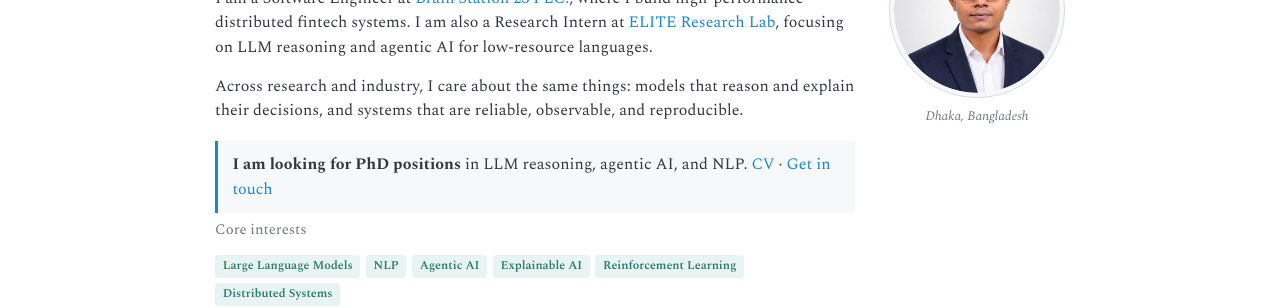
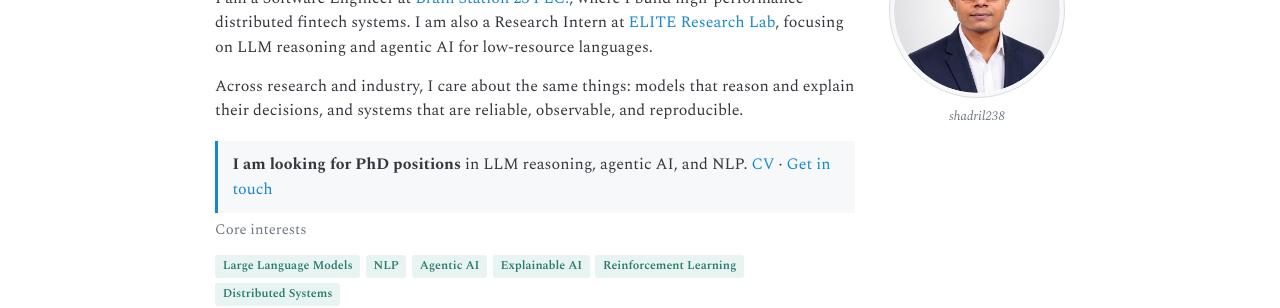
Before and after one commit to shadril238/shadril238.github.io, a Jekyll site: the page built from index.html, in a window 1280 px wide and 900 px high. Shown: the part 319-627 px from the top of the window. Built offline with Jekyll 4.4.1, drawn with Linux system fonts in a browser that asks for light colours.

Commit message:
Show shadril238 handle under profile photo
Co-Authored-By: Claude Opus 5.5 <noreply@anthropic.com>

```diff
--- a/index.html
+++ b/index.html
@@ -18,7 +18,7 @@ nav: about
                 </div>
                 <figure class="profile">
                     <img src="{{ site.author.image | relative_url }}" width="1254" height="1254" alt="Portrait of Shadril Hassan Shifat">
-                    <figcaption>Dhaka, Bangladesh</figcaption>
+                    <figcaption>shadril238</figcaption>
                 </figure>
             </div>
             <ul class="social-row">
```
